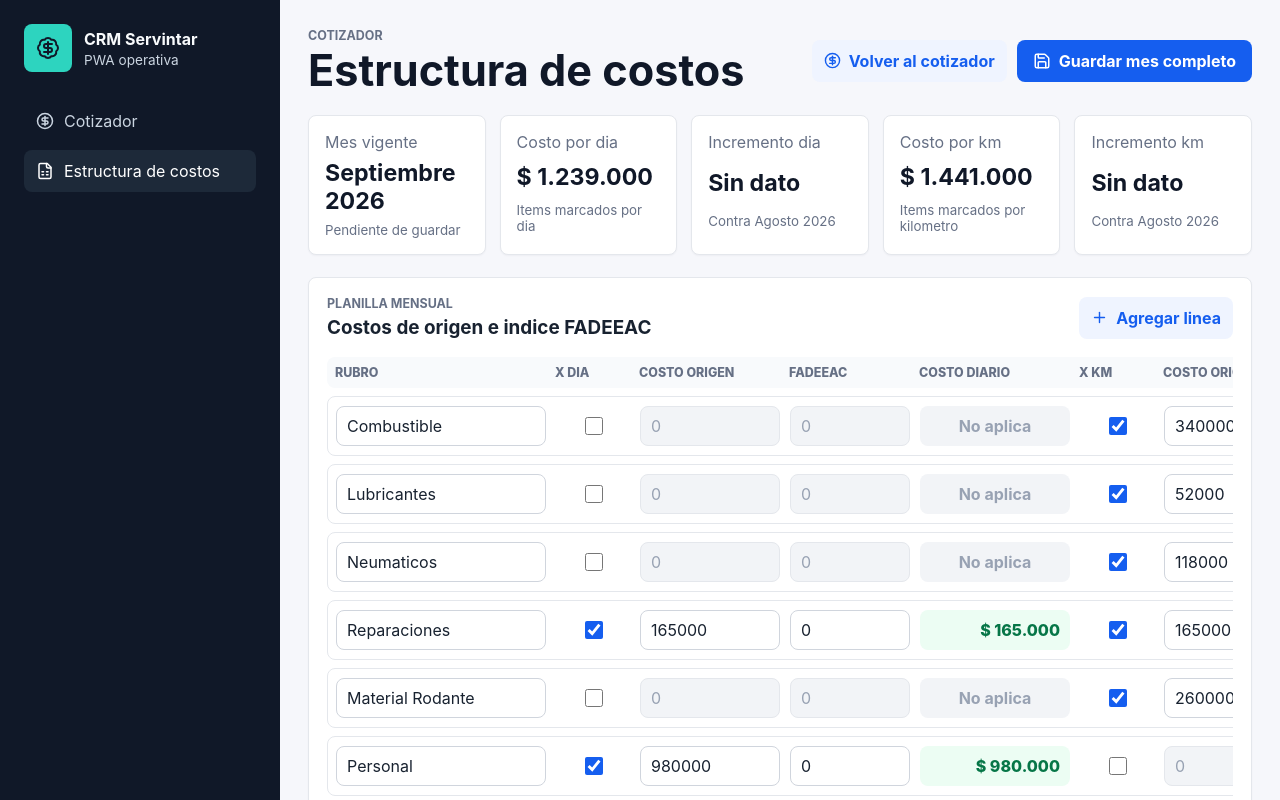
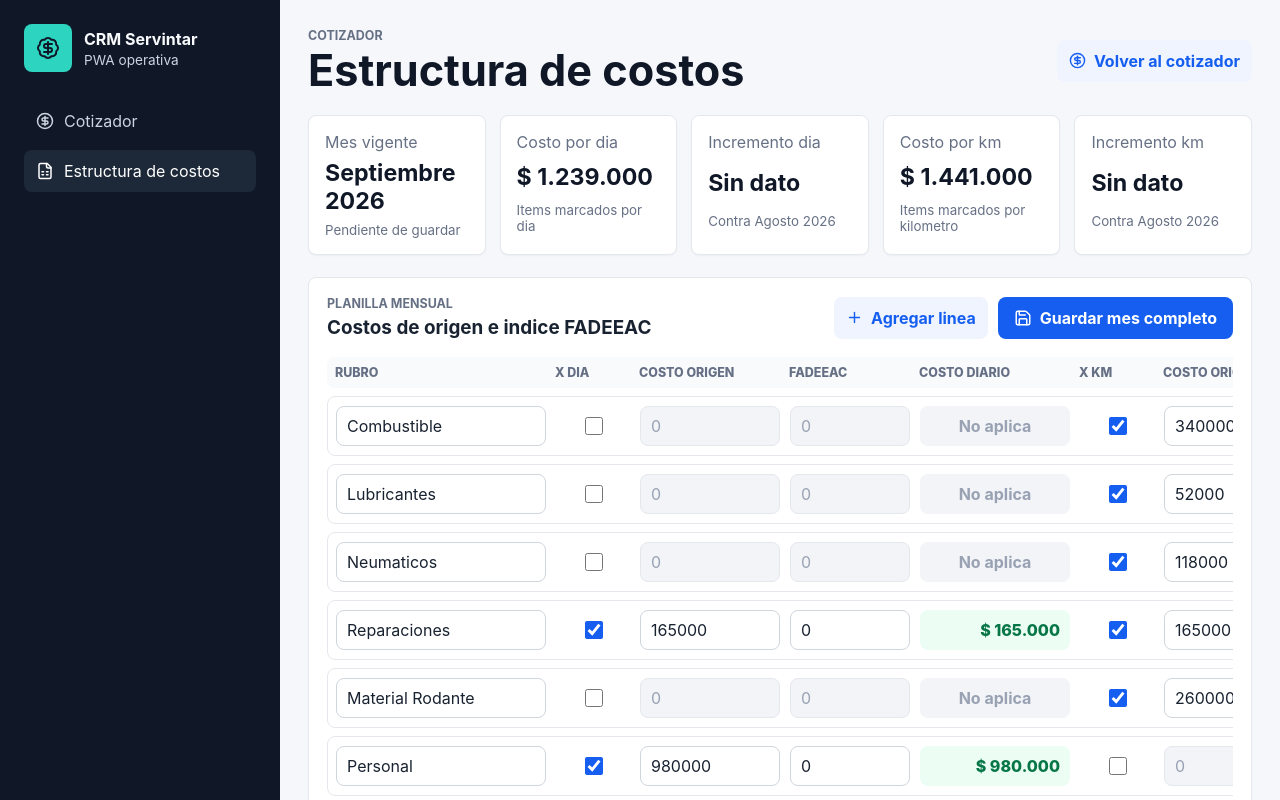
Before and after one commit to ndebari/CRM-Servintar, a React (Vite) app: page / in a window 1280 px wide. Both pictures are taken after a click on the button "Abrir costos". Shown: the top 800 px of the page. Built offline with nearby package versions, Linux system fonts and the light colour scheme; no server answers; the database is empty.

Commit message:
Move save button to cost editor actions

```diff
--- a/src/App.tsx
+++ b/src/App.tsx
@@ -527,10 +527,6 @@ function CostStructure({
             <CircleDollarSign size={17} />
             Volver al cotizador
           </button>
-          <button className="primary-button" onClick={onSave} type="button">
-            <Save size={18} />
-            Guardar mes completo
-          </button>
         </div>
       </header>
 
@@ -568,6 +564,10 @@ function CostStructure({
                 Agregar linea
               </button>
             )}
+            <button className="primary-button" onClick={onSave} type="button">
+              <Save size={18} />
+              Guardar mes completo
+            </button>
           </div>
         </div>
 
```
